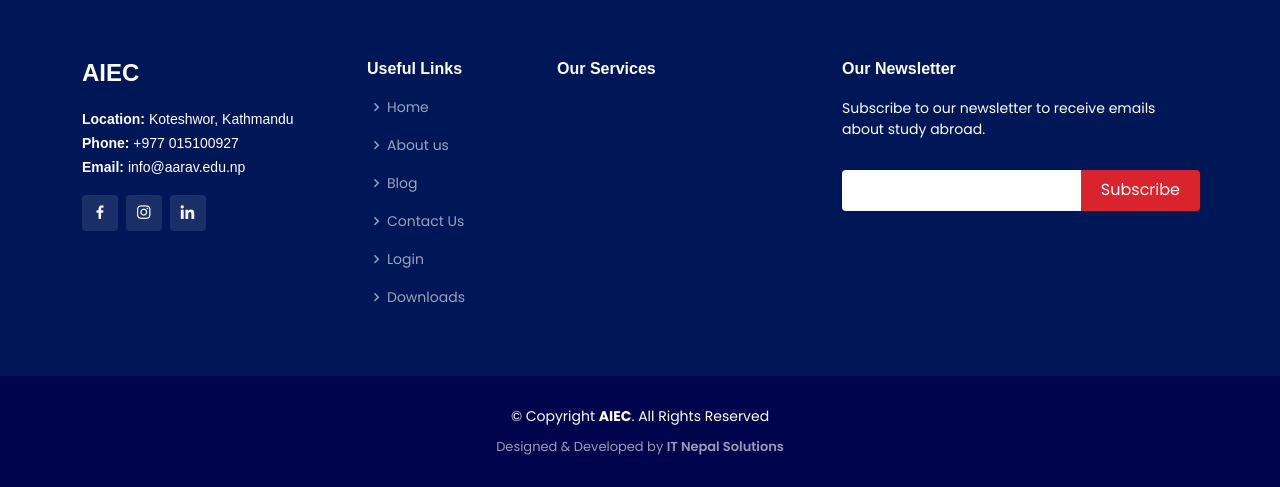
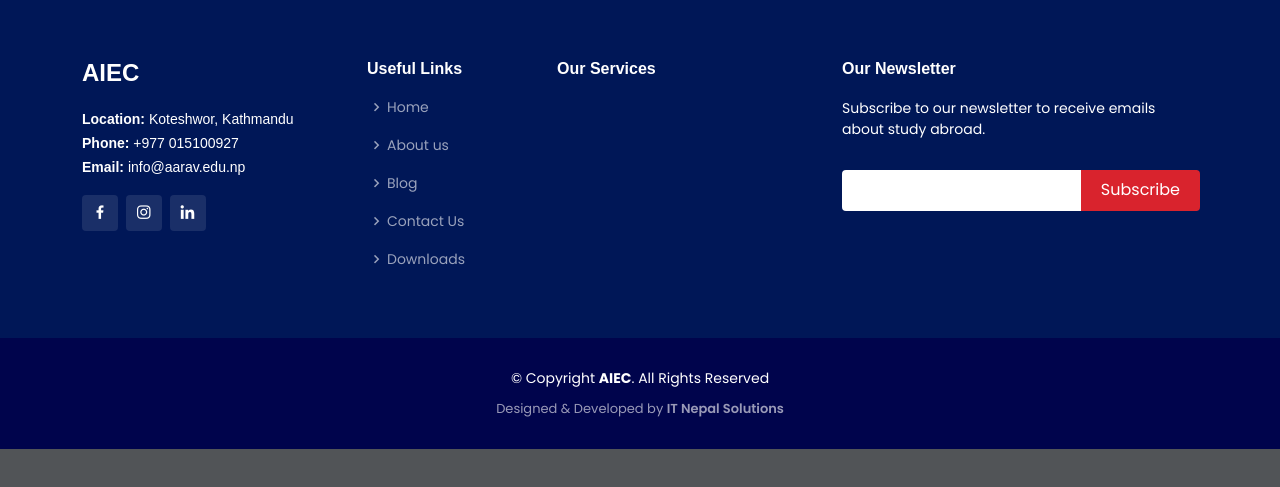
Before and after one commit to pujanrajrai/aiec, a Django app: template apps/frontend/templates/frontend/blogs.html in a window 1280 px wide. Shown: the part 577-1064 px from the top of the page. After the commit the page ends 1026 px from the top, so only its background shows below. Run offline with Django 4.2, Linux system fonts and the light colour scheme; the template is opened without the code that fills it, so the values that code supplies are empty; some libraries are stand-ins or nearby versions.

Commit message:
remove login from footer

```diff
--- a/apps/frontend/templates/frontend/base.html
+++ b/apps/frontend/templates/frontend/base.html
@@ -238,7 +238,6 @@
               <li><i class="bx bx-chevron-right"></i> <a href="{% url 'frontend:aboutus' %}">About us</a></li>
               <li><i class="bx bx-chevron-right"></i> <a href="{% url 'frontend:allblogs' %}">Blog</a></li>
               <li><i class="bx bx-chevron-right"></i> <a href="{% url 'frontend:contactus' %}">Contact Us</a></li>
-              <li><i class="bx bx-chevron-right"></i> <a href="{% url 'admindash:login' %}">Login</a></li>
               <li><i class="bx bx-chevron-right"></i> <a href="{% url 'frontend:downloads' %}">Downloads</a></li>
             </ul>
           </div>
```
